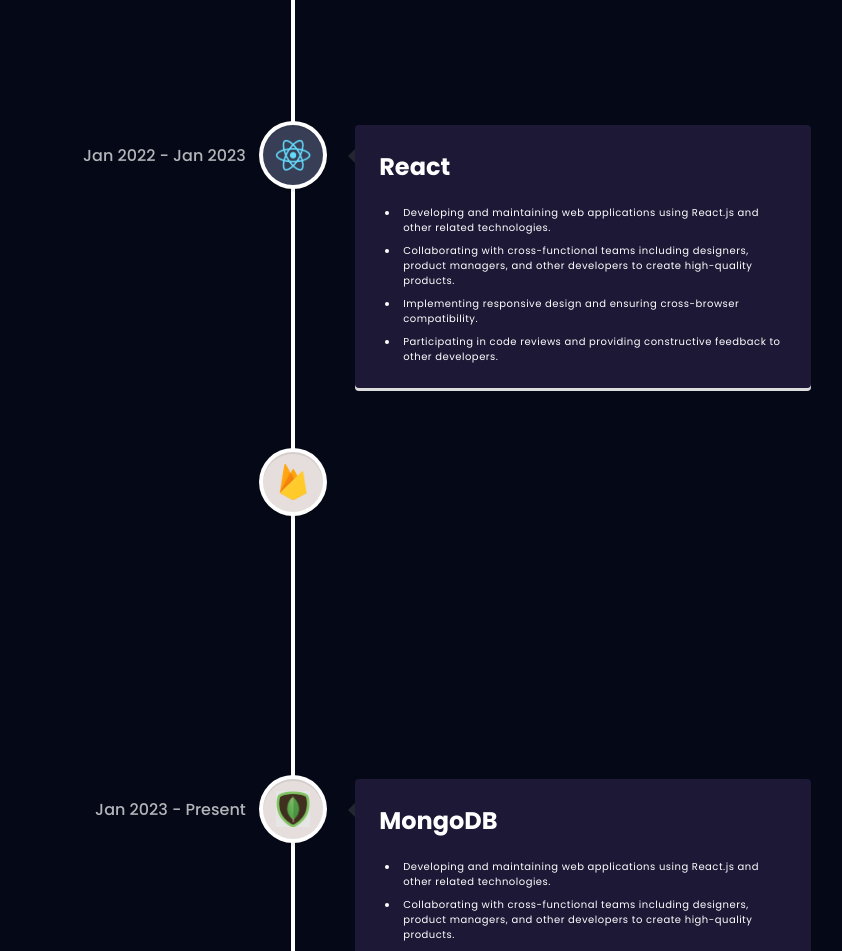
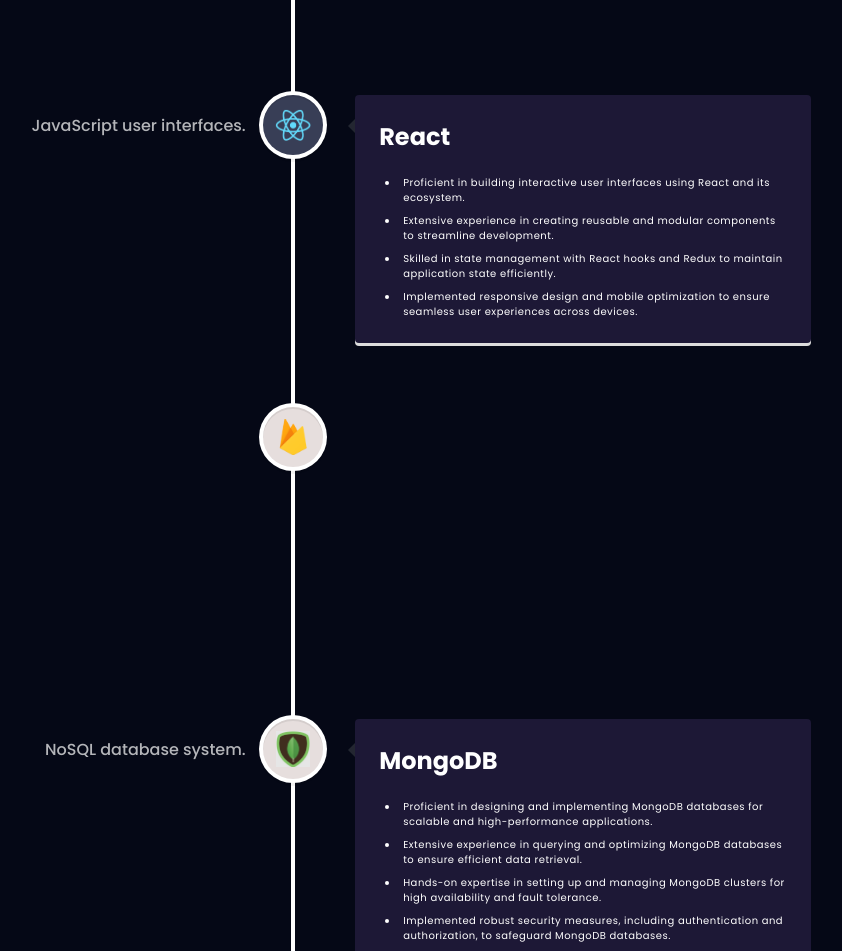
Before and after one commit to bhuiamh/Mahmudul-Hasan-Bhuia---Web-Development-Portfolio, a React (Vite) app: page / in a window 1280 px wide. Shown: the part 2740-3691 px from the top of the page, without its empty margins (347-1189 px from the left). Built offline with nearby package versions, Linux system fonts and the light colour scheme.

Commit message:
Resume section added

```diff
--- a/src/constants/index.js
+++ b/src/constants/index.js
@@ -103,12 +103,12 @@ const experiences = [
     company_name: "html_css",
     icon: htmlcss,
     iconBg: "#383E56",
-    date: "March 2020 - April 2021",
+    date: "Web structure with Visual Design",
     points: [
-      "Developing and maintaining web applications using React.js and other related technologies.",
-      "Collaborating with cross-functional teams including designers, product managers, and other developers to create high-quality products.",
-      "Implementing responsive design and ensuring cross-browser compatibility.",
-      "Participating in code reviews and providing constructive feedback to other developers.",
+      "Proficient in creating well-structured and semantically meaningful HTML5 documents.",
+      "Experienced in crafting responsive and mobile-friendly web pages using CSS3 media queries and flexbox/grid layouts.",
+      "Skilled in customizing and styling websites through CSS preprocessors like Sass or Less.",
+      "Familiar with cross-browser compatibility issues and implementing CSS resets for consistent user experiences.",
     ],
   },
   {
@@ -116,12 +116,12 @@ const experiences = [
     company_name: "html_css.png",
     icon: tbootstrap,
     iconBg: "#383E56",
-    date: "March 2020 - April 2021",
+    date: "Class-based CSS frameworks.",
     points: [
-      "Developing and maintaining web applications using React.js and other related technologies.",
-      "Collaborating with cross-functional teams including designers, product managers, and other developers to create high-quality products.",
-      "Implementing responsive design and ensuring cross-browser compatibility.",
-      "Participating in code reviews and providing constructive feedback to other developers.",
+      "Proficient in developing responsive and user-friendly web interfaces using Bootstrap, utilizing its powerful grid system and components.",
+      "Demonstrated expertise in creating modern and visually appealing UI designs with Tailwind CSS, leveraging its utility-first approach and extensive class library.",
+      "Hands-on experience in customizing Bootstrap and Tailwind styles to match brand guidelines and project requirements.",
+      "Implemented accessibility best practices with both Bootstrap and Tailwind, ensuring inclusive user experiences for all.",
     ],
   },
   {
@@ -129,12 +129,12 @@ const experiences = [
     company_name: "Tesla",
     icon: js,
     iconBg: "#E6DEDD",
-    date: "Jan 2021 - Feb 2022",
+    date: "Programming, Web Interactivity.",
     points: [
-      "Developing and maintaining web applications using React.js and other related technologies.",
-      "Collaborating with cross-functional teams including designers, product managers, and other developers to create high-quality products.",
-      "Implementing responsive design and ensuring cross-browser compatibility.",
-      "Participating in code reviews and providing constructive feedback to other developers.",
+      "Developed interactive front-end features using JavaScript, HTML, and CSS.",
+      "Utilized JavaScript to build responsive and mobile-friendly web applications.",
+      "Implemented client-side validation and form handling for improved user experience.",
+      "Collaborated with a cross-functional team to troubleshoot and debug JavaScript-related issues.",
     ],
   },
   {
@@ -142,25 +142,25 @@ const experiences = [
     company_name: "Shopify",
     icon: react,
     iconBg: "#383E56",
-    date: "Jan 2022 - Jan 2023",
+    date: "JavaScript user interfaces.",
     points: [
-      "Developing and maintaining web applications using React.js and other related technologies.",
-      "Collaborating with cross-functional teams including designers, product managers, and other developers to create high-quality products.",
-      "Implementing responsive design and ensuring cross-browser compatibility.",
-      "Participating in code reviews and providing constructive feedback to other developers.",
+      "Proficient in building interactive user interfaces using React and its ecosystem.",
+      "Extensive experience in creating reusable and modular components to streamline development.",
+      "Skilled in state management with React hooks and Redux to maintain application state efficiently.",
+      "Implemented responsive design and mobile optimization to ensure seamless user experiences across devices.",
     ],
   },
   {
     title: "Firebase",
-    company_name: "Meta",
+    company_name: "Google",
     icon: firebase,
     iconBg: "#E6DEDD",
-    date: "Jan 2023 - Present",
+    date: "Real-time database platform.",
     points: [
-      "Developing and maintaining web applications using React.js and other related technologies.",
-      "Collaborating with cross-functional teams including designers, product managers, and other developers to create high-quality products.",
-      "Implementing responsive design and ensuring cross-browser compatibility.",
-      "Participating in code reviews and providing constructive feedback to other developers.",
+      "Developed real-time applications using Firebase's Firestore and Realtime Database.",
+      "Implemented Firebase Authentication for secure user sign-up and login functionalities.",
+      "Utilized Firebase Cloud Functions to handle server-side logic and backend operations.",
+      "Integrated Firebase Cloud Messaging for push notifications and user engagement.",
     ],
   },
   {
@@ -168,12 +168,12 @@ const experiences = [
     company_name: "Meta",
     icon: mongo,
     iconBg: "#E6DEDD",
-    date: "Jan 2023 - Present",
+    date: "NoSQL database system.",
     points: [
-      "Developing and maintaining web applications using React.js and other related technologies.",
-      "Collaborating with cross-functional teams including designers, product managers, and other developers to create high-quality products.",
-      "Implementing responsive design and ensuring cross-browser compatibility.",
-      "Participating in code reviews and providing constructive feedback to other developers.",
+      "Proficient in designing and implementing MongoDB databases for scalable and high-performance applications.",
+      "Extensive experience in querying and optimizing MongoDB databases to ensure efficient data retrieval.",
+      "Hands-on expertise in setting up and managing MongoDB clusters for high availability and fault tolerance.",
+      "Implemented robust security measures, including authentication and authorization, to safeguard MongoDB databases.",
     ],
   },
   {
@@ -181,12 +181,12 @@ const experiences = [
     company_name: "Meta",
     icon: node,
     iconBg: "#E6DEDD",
-    date: "Jan 2023 - Present",
+    date: "JavaScript runtime environment",
     points: [
-      "Developing and maintaining web applications using React.js and other related technologies.",
-      "Collaborating with cross-functional teams including designers, product managers, and other developers to create high-quality products.",
-      "Implementing responsive design and ensuring cross-browser compatibility.",
-      "Participating in code reviews and providing constructive feedback to other developers.",
+      "Developed scalable and high-performance applications using Node.js.",
+      "Utilized Node.js to build RESTful APIs for seamless client-server communication.",
+      "Implemented real-time features with WebSockets in Node.js for enhanced user experience.",
+      "Utilized npm packages to streamline development and enhance project efficiency.",
     ],
   },
   {
@@ -194,12 +194,12 @@ const experiences = [
     company_name: "Meta",
     icon: express,
     iconBg: "#E6DEDD",
-    date: "Jan 2023 - Present",
+    date: "Server-side JavaScript framework.",
     points: [
-      "Developing and maintaining web applications using React.js and other related technologies.",
-      "Collaborating with cross-functional teams including designers, product managers, and other developers to create high-quality products.",
-      "Implementing responsive design and ensuring cross-browser compatibility.",
-      "Participating in code reviews and providing constructive feedback to other developers.",
+      "Developed and maintained RESTful APIs using Express.js to facilitate efficient communication between server and client.",
+      "Implemented middleware functions for authentication, logging, and error handling to enhance application security and stability.",
+      "Utilized Express.js to build scalable web applications, reducing response times and improving overall user experience.",
+      "Worked with Node.js and Express.js to create real-time applications with WebSockets, enabling seamless bidirectional communication.",
     ],
   },
 ];
```
Also changed, not shown: 4 other files (tests, documents, lock files or other folders).
